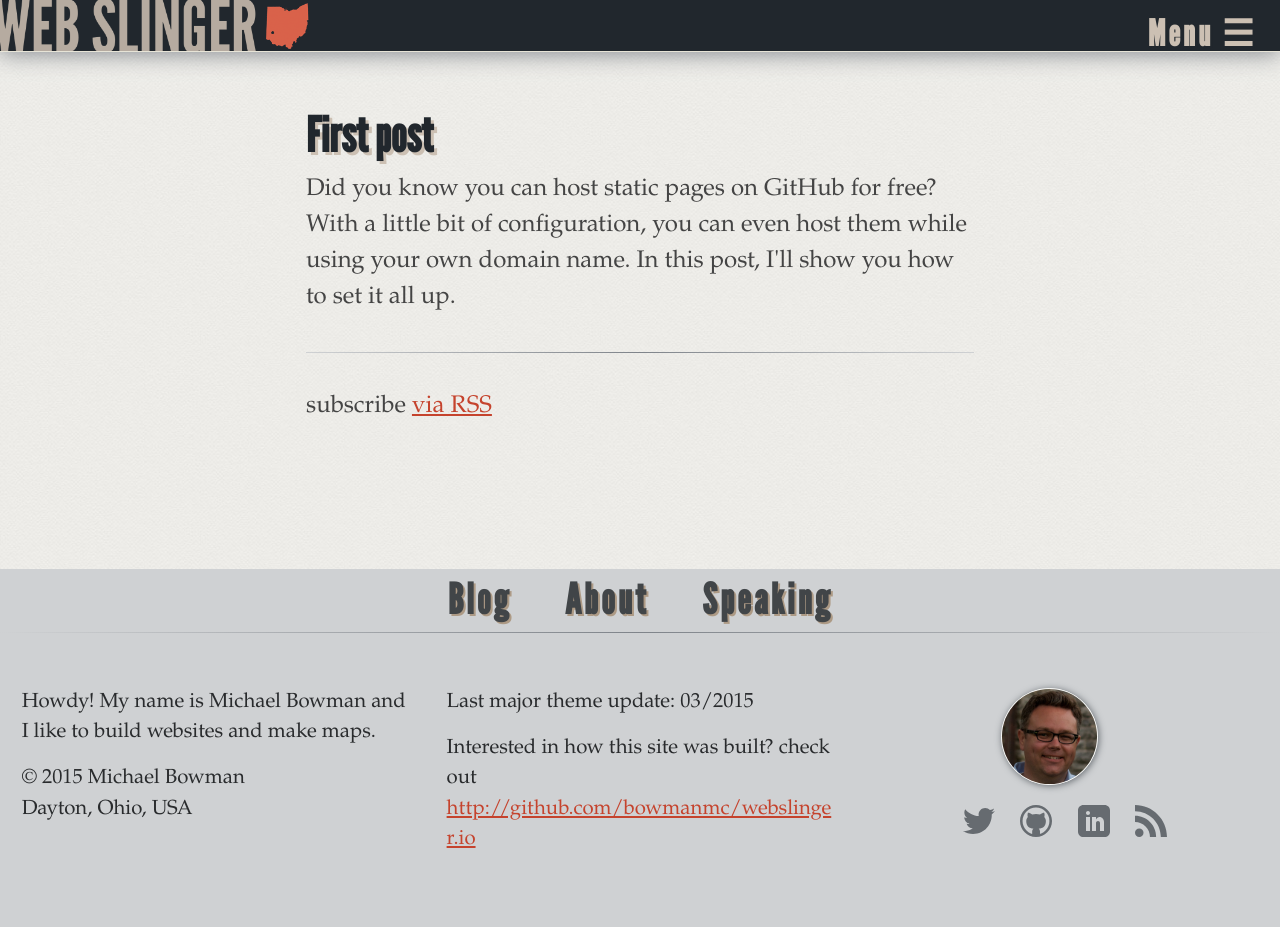
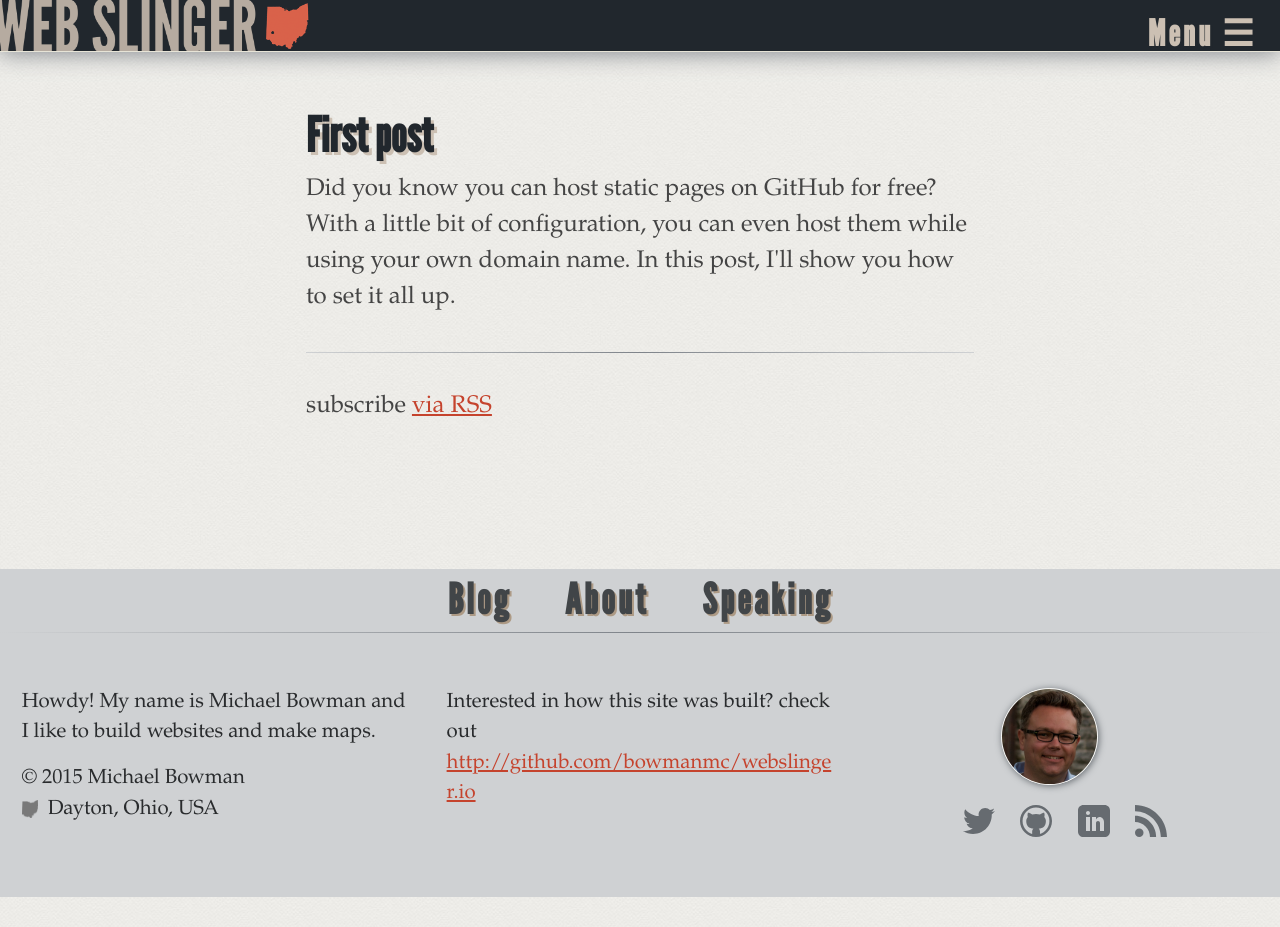
Before and after one commit to bowmanmc/webslinger.io, a Jekyll site: the page built from app/index.html, in a window 1280 px wide. Built offline with Jekyll 4.4.1, drawn with Linux system fonts in a browser that asks for light colours; nearby versions of some CDN libraries; library files that are not in the unit come from our copies; after the commit the page ends 900 px from its top, so only the background shows below that.

Commit message:
small tweaks to the footer (added ohio img)

```diff
--- a/app/_includes/footer.html
+++ b/app/_includes/footer.html
@@ -20,15 +20,15 @@
 
                 <p>
                     © 2015 Michael Bowman <br />
+                    <img src="/images/ohio.png" class="footer-ohio" width="16" />
                     Dayton, Ohio, USA
+
                 </p>
+
             </div>
 
             <!-- Middle Column -->
             <div class="small-12 medium-6 large-4 columns">
-                <p>
-                    Last major theme update: 03/2015
-                </p>
                 <p>
                     Interested in how this site was built?
                     check out
--- a/app/styles/components/_footer.scss
+++ b/app/styles/components/_footer.scss
@@ -43,6 +43,12 @@
         padding: 0 1.0em;
     }
 
+    .footer-ohio {
+        filter: gray;
+        filter: grayscale(100%);
+        margin-right: 0.25em;
+    }
+
     .social-icons {
         margin: 0;
         padding: 0;
```
Also changed, not shown: app/styles/site.min.css.
